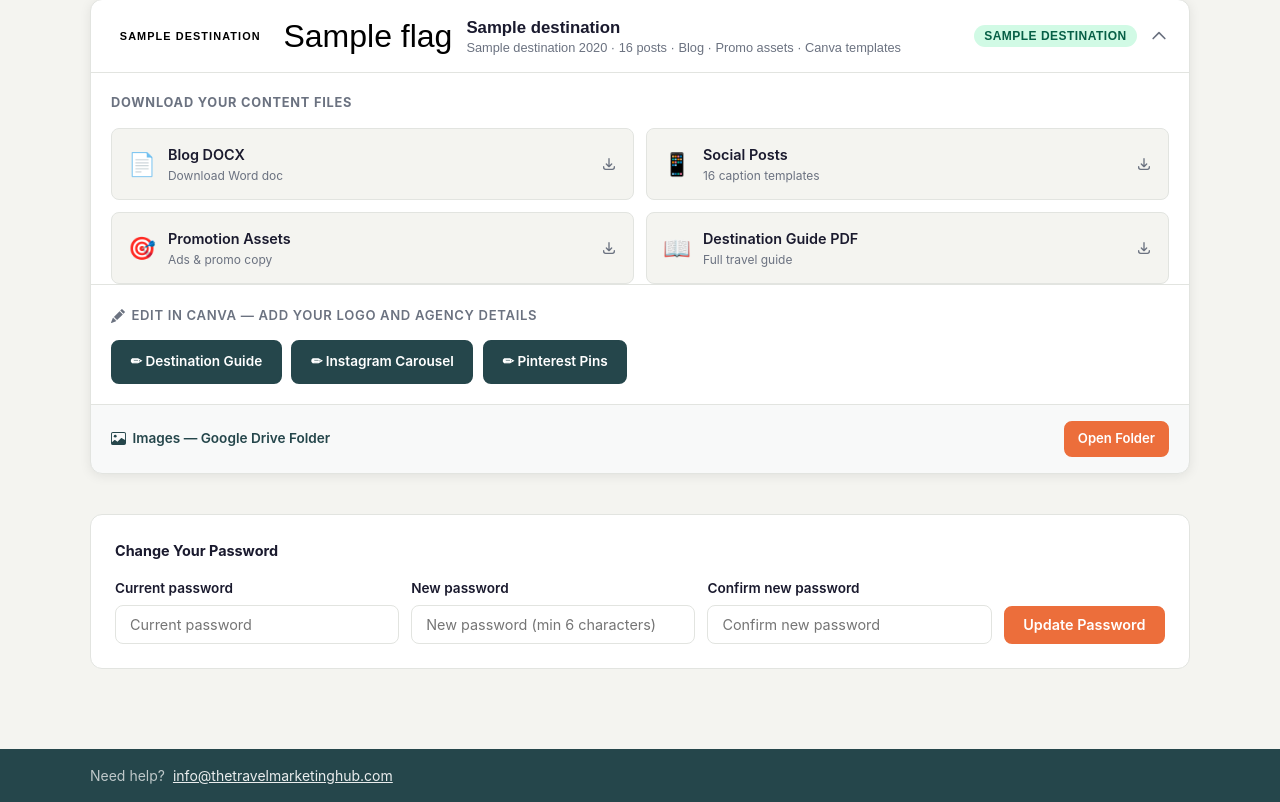
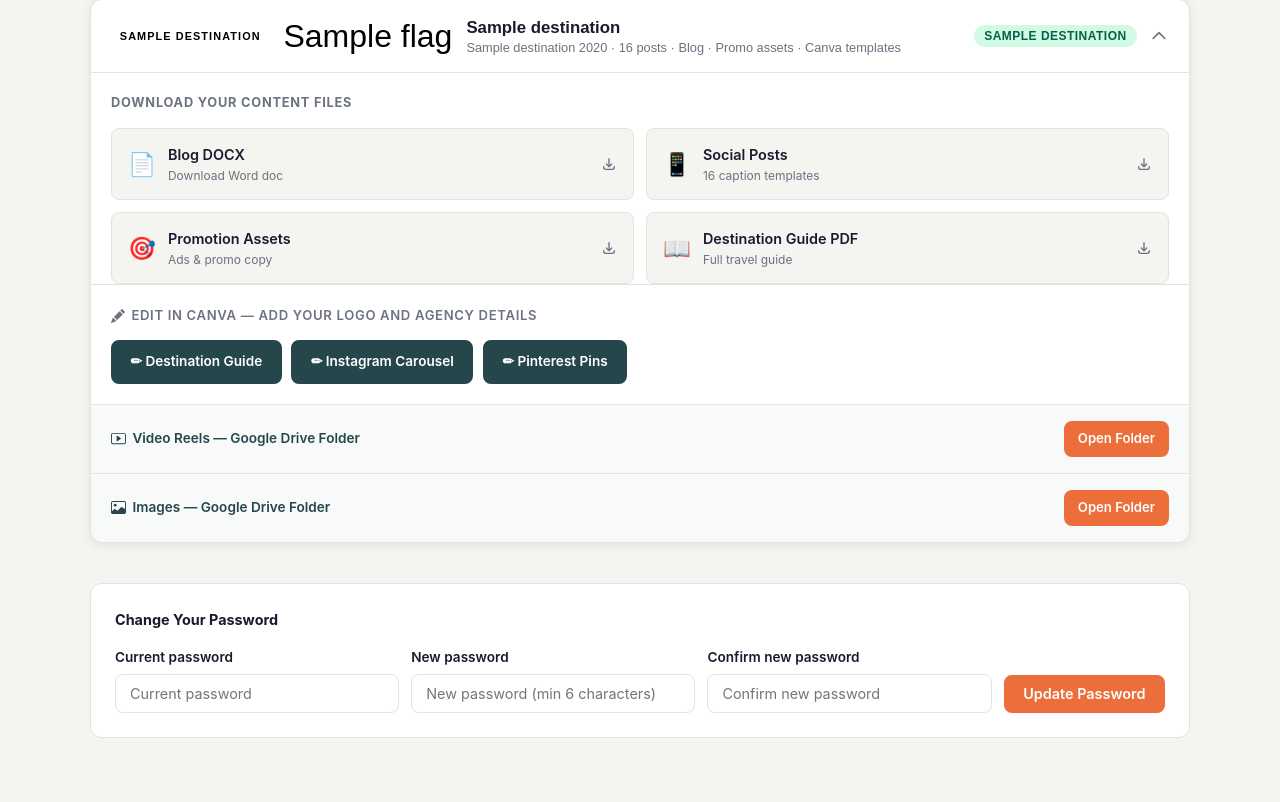
Before and after one commit to tmh-content-hub/tmh-content-hub, a Flask app: template templates/dashboard.html in a window 1280 px wide. Shown: the part 349-1151 px from the top of the page. Run offline with Flask 3, Linux system fonts and the light colour scheme; the template is opened without the code that fills it: most values are stand-ins (such as "Sample title", 1, 10 or a date in 2020); some libraries are stand-ins or nearby versions.

Commit message:
Add Video Reels field to destinations

```diff
--- a/app.py
+++ b/app.py
@@ -19,7 +19,7 @@ MONTH_NAMES = ["January","February","March","April","May","June",
                "July","August","September","October","November","December"]
 
 FILE_FIELDS = ["blog_docx","social_posts","promo_assets","guide_pdf",
-               "images_folder","canva_guide","canva_carousel","canva_pinterest"]
+               "images_folder","canva_guide","canva_carousel","canva_pinterest","video_reels"]
 
 # ─────────────────────────────────────────────
 # Helpers
@@ -536,11 +536,13 @@ def api_update_files(dest_id):
         cur.execute("""
             UPDATE destinations SET
                 blog_docx=%s, social_posts=%s, promo_assets=%s, guide_pdf=%s,
-                images_folder=%s, canva_guide=%s, canva_carousel=%s, canva_pinterest=%s
+                images_folder=%s, canva_guide=%s, canva_carousel=%s, canva_pinterest=%s,
+                video_reels=%s
             WHERE id=%s
         """, (body.get("blog_docx",""), body.get("social_posts",""), body.get("promo_assets",""),
               body.get("guide_pdf",""), body.get("images_folder",""), body.get("canva_guide",""),
-              body.get("canva_carousel",""), body.get("canva_pinterest",""), dest_id))
+              body.get("canva_carousel",""), body.get("canva_pinterest",""),
+              body.get("video_reels",""), dest_id))
         conn.commit(); cur.close(); conn.close()
         return jsonify({"success": True})
     except Exception as e:
--- a/static/app.js
+++ b/static/app.js
@@ -506,7 +506,7 @@ function openEditLinks(destId) {
     `Edit Links — ${TMH_MONTH_NAMES[dest.month-1]} ${dest.year}: ${dest.name}`;
 
   const fields = ["blog_docx","social_posts","promo_assets","guide_pdf",
-                  "images_folder","canva_guide","canva_carousel","canva_pinterest"];
+                  "images_folder","canva_guide","canva_carousel","canva_pinterest","video_reels"];
   fields.forEach(f => {
     const el = document.getElementById(`el-${f}`);
     if (el) el.value = dest.files?.[f] || "";
@@ -522,7 +522,7 @@ function closeEditLinks() {
 async function saveEditLinks() {
   const destId = document.getElementById("edit-links-dest-id").value;
   const fields = ["blog_docx","social_posts","promo_assets","guide_pdf",
-                  "images_folder","canva_guide","canva_carousel","canva_pinterest"];
+                  "images_folder","canva_guide","canva_carousel","canva_pinterest","video_reels"];
   const body = {};
   fields.forEach(f => {
     const el = document.getElementById(`el-${f}`);
--- a/templates/admin.html
+++ b/templates/admin.html
@@ -263,6 +263,7 @@
         <div class="form-group"><label>Canva — Destination Guide</label><input type="url" id="el-canva_guide" placeholder="https://www.canva.com/..." /></div>
         <div class="form-group"><label>Canva — Instagram Carousel</label><input type="url" id="el-canva_carousel" placeholder="https://www.canva.com/..." /></div>
         <div class="form-group"><label>Canva — Pinterest Pins</label><input type="url" id="el-canva_pinterest" placeholder="https://www.canva.com/..." /></div>
+        <div class="form-group"><label>Video Reels Folder</label><input type="url" id="el-video_reels" placeholder="https://drive.google.com/drive/folders/..." /></div>
       </div>
       <div class="modal-actions">
         <button class="btn btn-primary" onclick="saveEditLinks()">Save Links</button>
--- a/templates/dashboard.html
+++ b/templates/dashboard.html
@@ -171,6 +171,20 @@
                 </div>
               </div>
 
+              <!-- Video Reels -->
+              {% if dest.files.video_reels %}
+              <div class="images-section">
+                <div class="images-section-inner">
+                  <div class="images-label">
+                    <svg xmlns="http://www.w3.org/2000/svg" width="15" height="15" fill="currentColor" viewBox="0 0 16 16"><path d="M6.79 5.093A.5.5 0 0 0 6 5.5v5a.5.5 0 0 0 .79.407l3.5-2.5a.5.5 0 0 0 0-.814l-3.5-2.5z"/><path d="M0 4a2 2 0 0 1 2-2h12a2 2 0 0 1 2 2v8a2 2 0 0 1-2 2H2a2 2 0 0 1-2-2V4zm15 0a1 1 0 0 0-1-1H2a1 1 0 0 0-1 1v8a1 1 0 0 0 1 1h12a1 1 0 0 0 1-1V4z"/></svg>
+                    Video Reels — Google Drive Folder
+                  </div>
+                  <a href="{{ dest.files.video_reels }}" target="_blank" rel="noopener"
+                     class="btn btn-primary btn-sm">Open Folder</a>
+                </div>
+              </div>
+              {% endif %}
+
               <!-- Images folder -->
               <div class="images-section">
                 <div class="images-section-inner">
```
